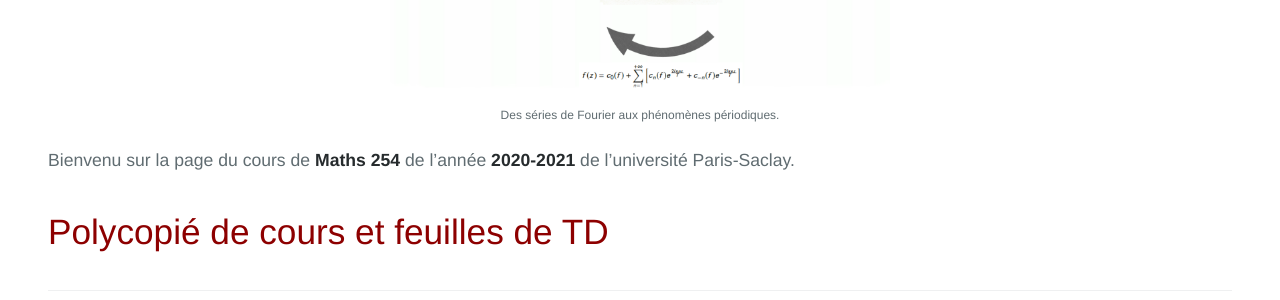
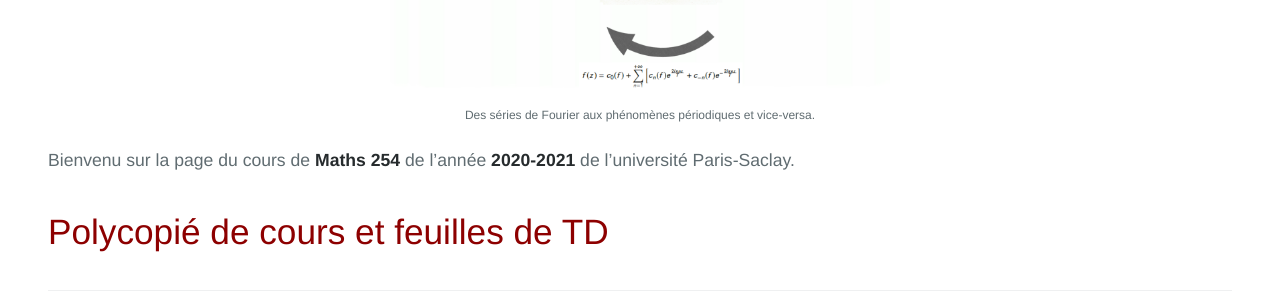
Before and after one commit to KevinDestagnol/algebre.github.io, a Jekyll site: the page built from index.md, in a window 1280 px wide. Shown: the part 610-910 px from the top of the page. Built offline with Jekyll 4.4.1, drawn with Linux system fonts in a browser that asks for light colours; some web fonts are replaced; our own code applies the rules of GitHub Pages for plain Markdown files.

Commit message:
Update default.html

```diff
--- a/_layouts/default.html
+++ b/_layouts/default.html
@@ -34,7 +34,7 @@
       </center>
   <figure text-align:"center">
 <img width="500"  src="Fourier2.png" alt="Fourier">
-  <figcaption font-size:12px>Des séries de Fourier aux phénomènes périodiques.</figcaption>
+  <figcaption font-size:12px>Des séries de Fourier aux phénomènes périodiques et vice-versa.</figcaption>
   </figure>
        {{ content }}
 
```
